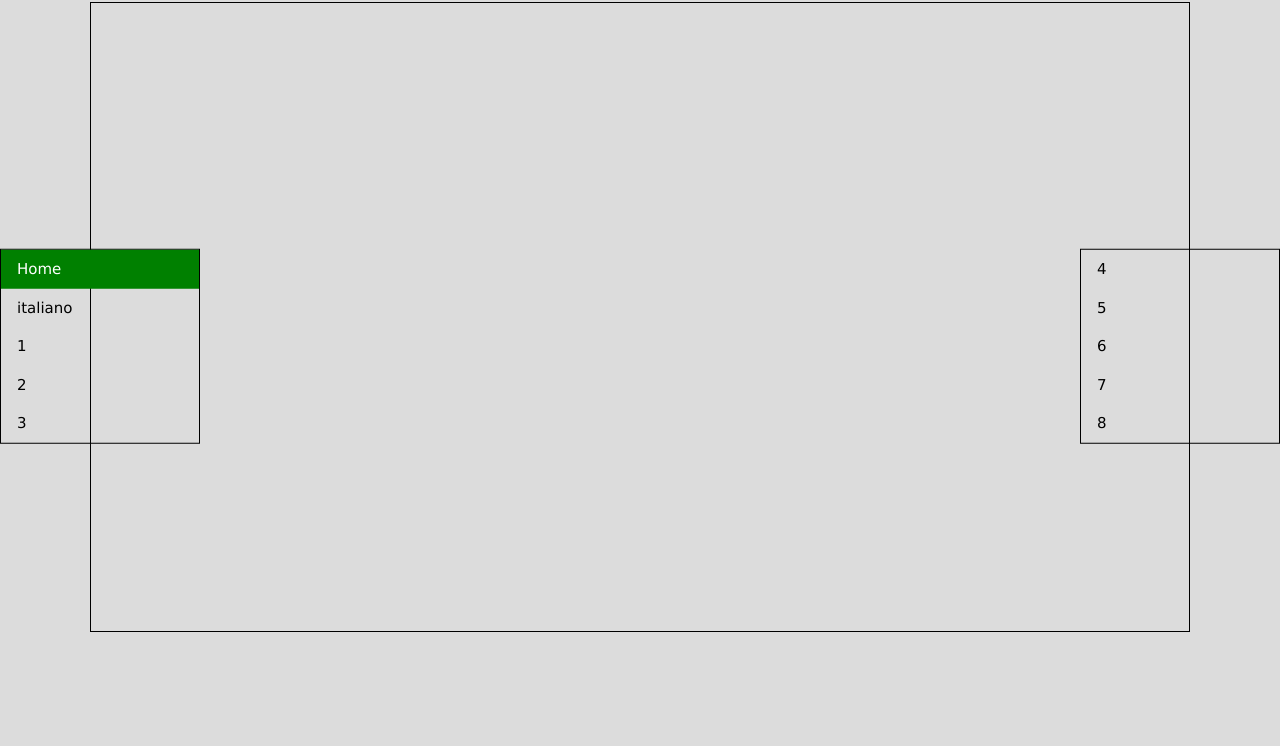
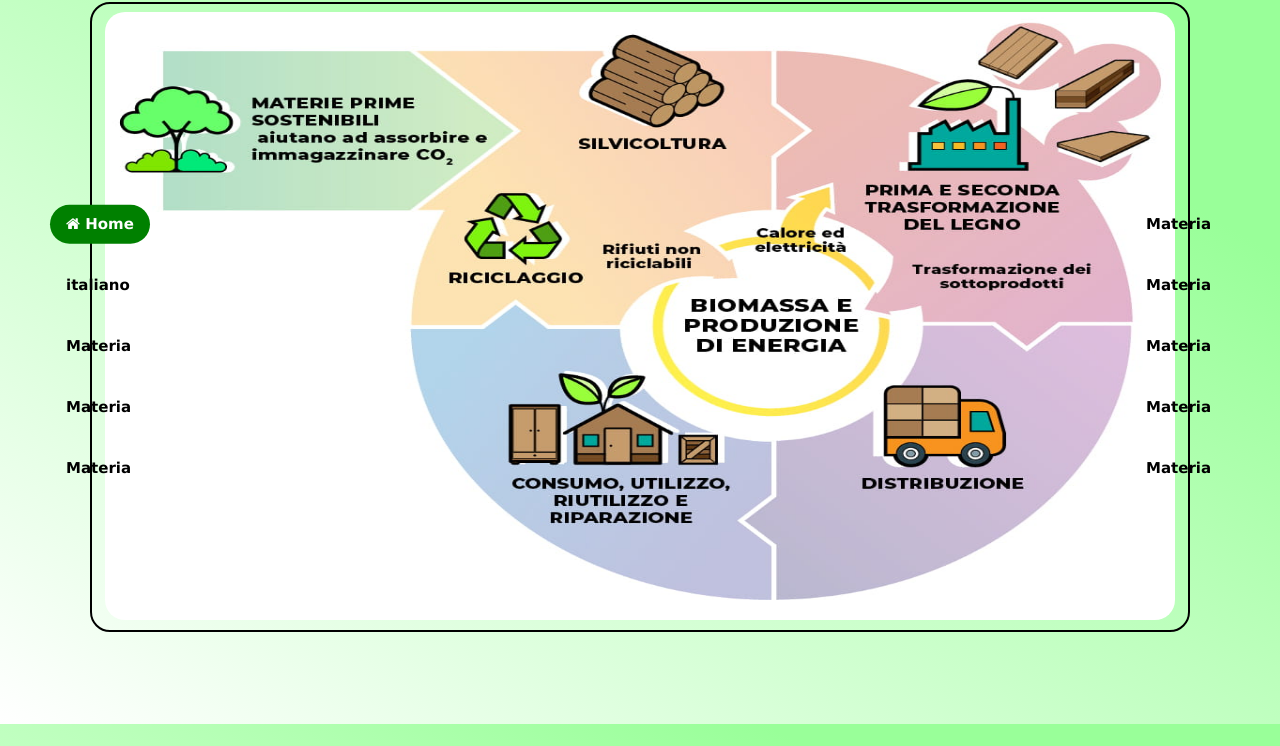
Before and after one commit to FrancescoZeno/compito2bi, a plain HTML site: page index.html in a window 1280 px wide. Shown: the part 54-800 px from the top of the page. Drawn offline with nearby package versions, Linux system fonts and the light colour scheme.

Commit message:
Base definitiva 1.0

```diff
--- a/STYLE.css
+++ b/STYLE.css
@@ -1,37 +1,29 @@
 .body{
-    background-color: gainsboro
-
-}
+    height: 768px;
+    background: linear-gradient(to bottom left, #99ff99 20%, #ffffff 100%);}
 .iframe{
 
     width: 1100px ;
     height: 630px;
-    border: black 1px solid;
+    border: black 2px solid;
+    border-radius: 20px;
 
 }
-.titolo{
-    background-color: aliceblue;
+.imghome{
+    display: block;
+    margin-left: auto;
+    margin-right: auto;
+    border-radius: 20px;
+
 
 }
-.barra{
-    border: solid black 2px;
-    background-color: darkgrey;
-}
-hr.solid {
-    border-top: 2px solid black;
-  }
-
-
-
-
 
   ul {
     list-style-type: none;
-    margin: 0;
+    margin: 50px;
     padding: 0;
-    width: 200px;
-    border: 1px solid black;
-    /*background-color: ;*/
+    width: 100px;
+
   }
 
   li a {
@@ -39,6 +31,8 @@ hr.solid {
     color: #000;
     padding: 8px 16px;
     text-decoration: none;
+    border: 1px solid black;
+
   }
 
   li a:hover {
--- a/homepage.html
+++ b/homepage.html
@@ -4,11 +4,14 @@
     <meta charset="UTF-8">
     <meta http-equiv="X-UA-Compatible" content="IE=edge">
     <meta name="viewport" content="width=device-width, initial-scale=1.0">
+
     <title>homepage</title>
     <link rel="stylesheet" href="./STYLE.css">
 </head>
 <body>
 
+    <img class="imghome" src="./Economia-circular_Economia-circular-ITA.jpg"   height="608px" width="1070px" alt="">
+
 
 
 </body>
--- a/index.html
+++ b/index.html
@@ -5,12 +5,13 @@
   <meta charset="utf-8">
   <meta name="viewport" content="width=device-width, initial-scale=1">
   <link rel="stylesheet" href="https://www.w3schools.com/w3css/4/w3.css">
+  <link rel="stylesheet" href="https://cdnjs.cloudflare.com/ajax/libs/font-awesome/4.7.0/css/font-awesome.min.css">
   <link rel="stylesheet" href="./STYLE.css">
   <link rel="icon" href="./3291144b6276494583114d353c9ec51e(3).png">
 </head>
 <body class="body">
   <header>
-    <h3> <center><b>Economia Circolare</b></center> </h3>
+    <h3><center><b>Economia Circolare</b></center></h3>
   </header>
   <div align="center">
     <iframe class="iframe" src="./homepage.html" frameborder="0" name="materie"></iframe>
@@ -21,11 +22,15 @@
 
     <ul>
 
-      <li><a href="./homepage.html" class="active" target="materie">Home</a></li>
-      <li><a href="./italiano.html" target="materie">italiano</a></li>
-      <li><a href="./italiano.html" target="materie">1</a></li>
-      <li><a href="./italiano.html" target="materie">2</a></li>
-      <li><a href="./italiano.html" target="materie">3</a></li>
+      <li><a href="./homepage.html" class=" w3-btn w3-round-xxlarge active" target="materie"><i class="fa fa-home "></i><b> Home</b></a></li>
+      <br>
+      <li><a href="./italiano.html" class="w3-btn w3-round-xxlarge" target="materie"><b>italiano</b></a></li>
+      <br>
+      <li><a href="./italiano.html" class="w3-btn w3-round-xxlarge" target="materie"><b>Materia</b></a></li>
+      <br>
+      <li><a href="./italiano.html" class="w3-btn w3-round-xxlarge" target="materie"><b>Materia</b></a></li>
+      <br>
+      <li><a href="./italiano.html" class="w3-btn w3-round-xxlarge" target="materie"><b>Materia</b></a></li>
 
     </ul>
 
@@ -39,11 +44,16 @@
 
     <ul>
 
-      <li><a href="./italiano.html" target="materie">4</a></li>
-      <li><a href="./italiano.html" target="materie">5</a></li>
-      <li><a href="./italiano.html" target="materie">6</a></li>
-      <li><a href="./italiano.html" target="materie">7</a></li>
-      <li><a href="./italiano.html" target="materie">8</a></li>
+      <li><a href="./italiano.html" class="w3-btn w3-round-xxlarge" target="materie"><b>Materia</b></a></li>
+      <br>
+      <li><a href="./italiano.html" class="w3-btn w3-round-xxlarge" target="materie"><b>Materia</b></a></li>
+      <br>
+      <li><a href="./italiano.html" class="w3-btn w3-round-xxlarge" target="materie"><b>Materia</b></a></li>
+      <br>
+      <li><a href="./italiano.html" class="w3-btn w3-round-xxlarge" target="materie"><b>Materia</b></a></li>
+      <br>
+      <li><a href="./italiano.html" class="w3-btn w3-round-xxlarge" target="materie"><b>Materia</b></a></li>
+
 
     </ul>
 
```
Also changed, not shown: italiano.html (+7 -1 lines), Economia-circular_Economia-circular-ITA.jpg (added).
